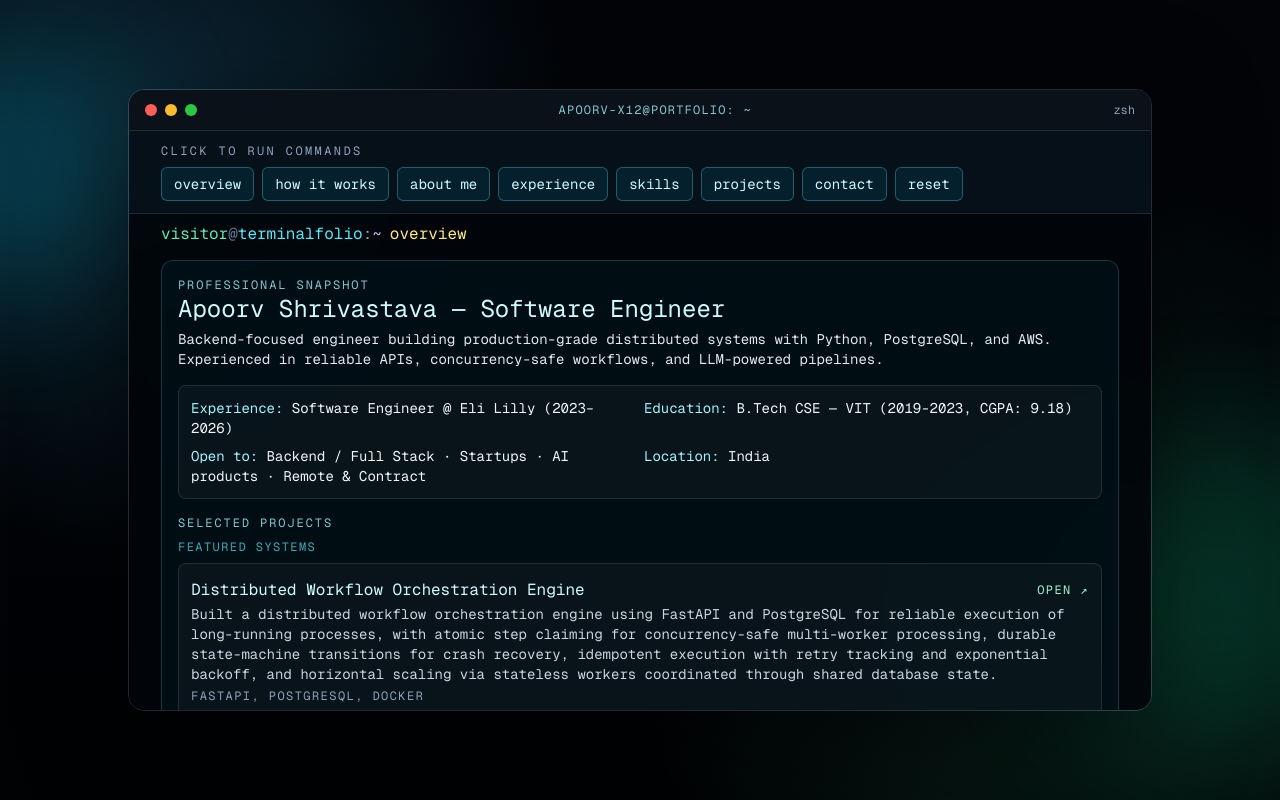
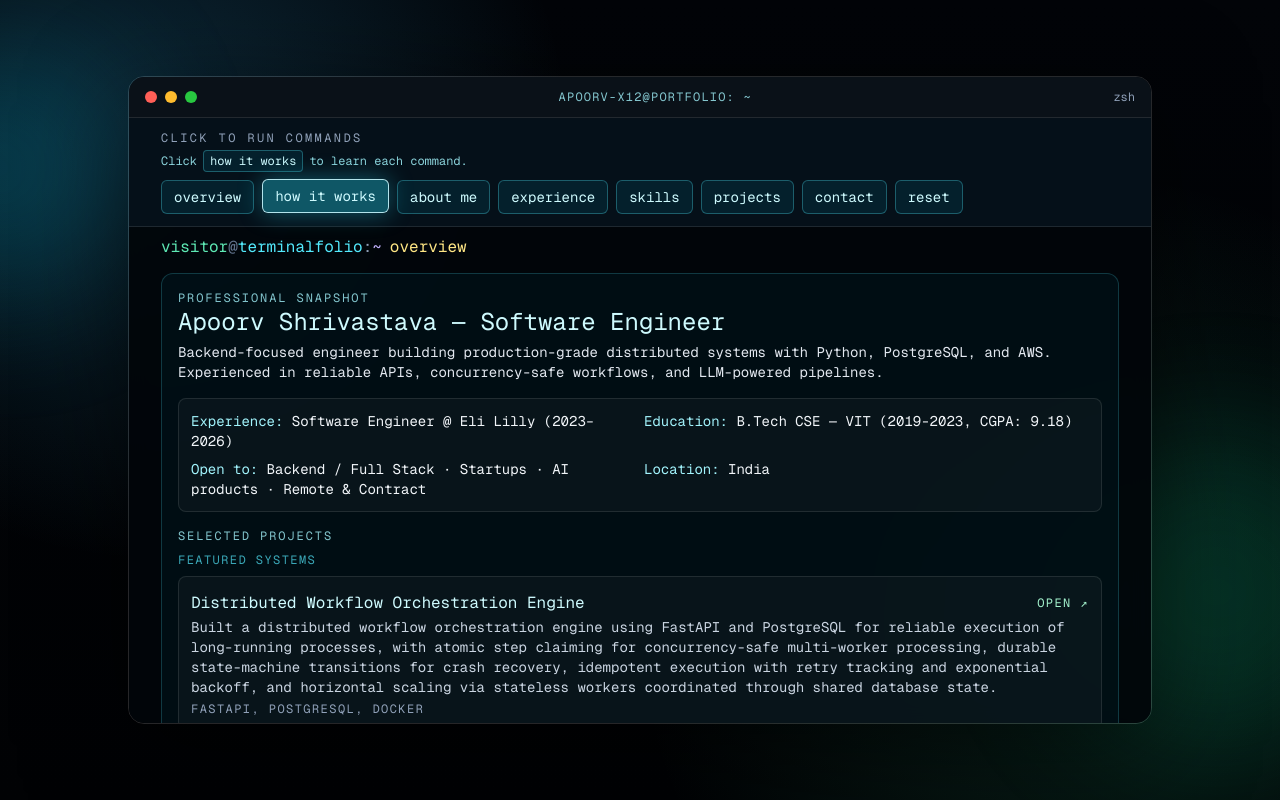
Before and after one commit to apoorv-x12/portfolio, a Next.js app in the folder portfolio-app/: page / in a window 1280 px wide. Built offline with nearby package versions, Linux system fonts and the light colour scheme.

Commit message:
improved ux

```diff
--- a/portfolio-app/src/app/globals.css
+++ b/portfolio-app/src/app/globals.css
@@ -70,3 +70,20 @@ body {
     transform: translateY(0);
   }
 }
+
+@keyframes chip-bright-pulse {
+  0%,
+  100% {
+    background-color: rgba(6, 182, 212, 0.1);
+    border-color: rgba(103, 232, 249, 0.3);
+    box-shadow: 0 0 0 rgba(34, 211, 238, 0);
+    transform: translateY(0);
+  }
+
+  50% {
+    background-color: rgba(34, 211, 238, 0.4);
+    border-color: rgba(207, 250, 254, 0.95);
+    box-shadow: 0 0 26px rgba(34, 211, 238, 0.42);
+    transform: translateY(-1px);
+  }
+}
--- a/portfolio-app/src/app/page.tsx
+++ b/portfolio-app/src/app/page.tsx
@@ -118,6 +118,7 @@ const commandList: Array<{ key: Command; label: string }> = [
 export default function Home() {
   const [history, setHistory] = useState<HistoryEntry[]>([{ id: 1, command: "all" }]);
   const [nextId, setNextId] = useState(2);
+  const [hasInteracted, setHasInteracted] = useState(false);
   const outputContainerRef = useRef<HTMLDivElement | null>(null);
   const latestCommandLineRef = useRef<HTMLDivElement | null>(null);
 
@@ -139,6 +140,8 @@ export default function Home() {
   }, [history]);
 
   const runCommand = (command: Command) => {
+    setHasInteracted(true);
+
     if (command === "clear") {
       setHistory(() => {
         const currentId = nextId;
@@ -269,10 +272,18 @@ export default function Home() {
 
     if (command === "help") {
       return (
-        <div className="rounded-xl border border-cyan-400/20 bg-cyan-500/5 p-4 text-cyan-100">
+        <div className="space-y-3 rounded-xl border border-cyan-400/20 bg-cyan-500/5 p-4 text-cyan-100">
           <p>Welcome to Apoorv&apos;s interactive terminal portfolio.</p>
-          <p className="text-cyan-200">Click any command chip above to print output automatically.</p>
-          <p className="text-cyan-300">Tip: use overview for a complete summary.</p>
+          <p className="text-cyan-200">Click any command chip above to append that section in the terminal output.</p>
+
+          <div className="rounded-lg border border-white/10 bg-white/[0.03] p-3 text-sm text-slate-200 space-y-1.5">
+            <p><span className="text-cyan-200">overview</span> - Prints the complete profile snapshot (best first command).</p>
+            <p><span className="text-cyan-200">how it works</span> - Shows this command guide.</p>
+            <p><span className="text-cyan-200">about / experience / skills / projects / contact</span> - Prints only that section.</p>
+            <p><span className="text-cyan-200">reset</span> - Clears previous output and starts again with a fresh overview.</p>
+          </div>
+
+          <p className="text-cyan-300">Non-obvious behavior: commands stack in history, so use reset when you want a clean screen.</p>
         </div>
       );
     }
@@ -410,14 +421,24 @@ export default function Home() {
         </header>
 
         <div className="border-b border-white/10 bg-[#051019] px-4 py-3 sm:px-8">
-          <p className="mb-2 text-xs uppercase tracking-[0.2em] text-slate-400">Click To Run Commands</p>
+          <p className="mb-1 text-xs uppercase tracking-[0.2em] text-slate-400">Click To Run Commands</p>
+          <p className="mb-2 flex flex-wrap items-center gap-1.5 text-xs text-cyan-200/85">
+            <span>Click</span>
+            <span className="rounded border border-cyan-300/30 bg-cyan-500/10 px-1.5 py-0.5 text-cyan-100">how it works</span>
+            <span>to learn each command.</span>
+          </p>
           <div className="flex flex-wrap gap-2">
             {commandList.map((item) => (
               <button
                 key={item.key}
                 type="button"
                 onClick={() => runCommand(item.key)}
-                className="rounded-md border border-cyan-300/30 bg-cyan-500/10 px-3 py-1.5 text-xs text-cyan-100 transition hover:border-cyan-200/60 hover:bg-cyan-400/20 focus-visible:outline-none focus-visible:ring-2 focus-visible:ring-cyan-300 focus-visible:ring-offset-2 focus-visible:ring-offset-[#051019] sm:text-sm"
+                style={
+                  !hasInteracted && item.key === "help"
+                    ? { animation: "chip-bright-pulse 1.25s ease-in-out infinite", willChange: "background-color, border-color, box-shadow" }
+                    : undefined
+                }
+                className="cursor-pointer rounded-md border border-cyan-300/30 bg-cyan-500/10 px-3 py-1.5 text-xs text-cyan-100 transition hover:border-cyan-200/60 hover:bg-cyan-400/20 focus-visible:outline-none focus-visible:ring-2 focus-visible:ring-cyan-300 focus-visible:ring-offset-2 focus-visible:ring-offset-[#051019] sm:text-sm"
               >
                 {item.label}
               </button>
```
Also changed, not shown: 1 other file (tests, documents, lock files or other folders).
